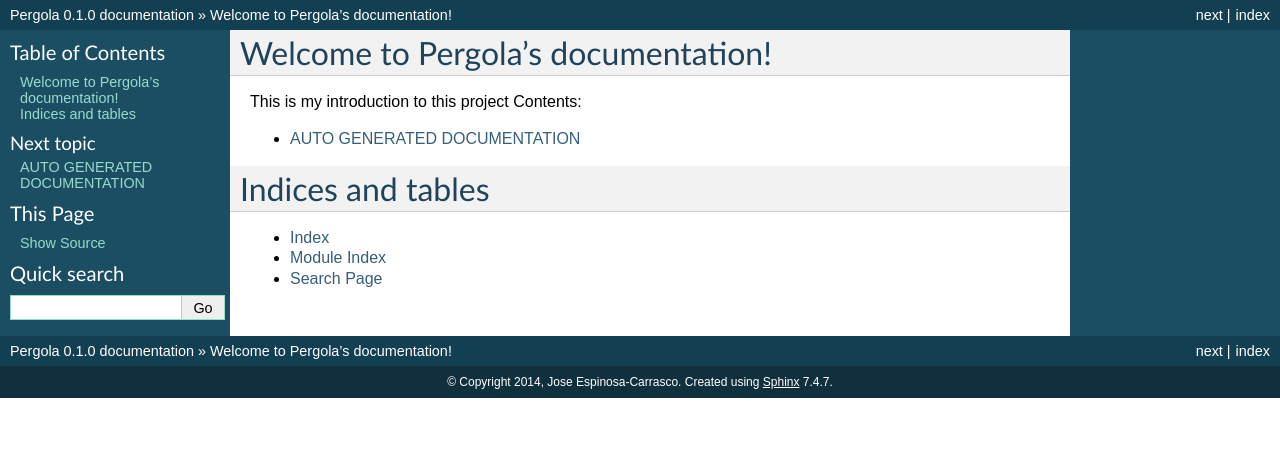
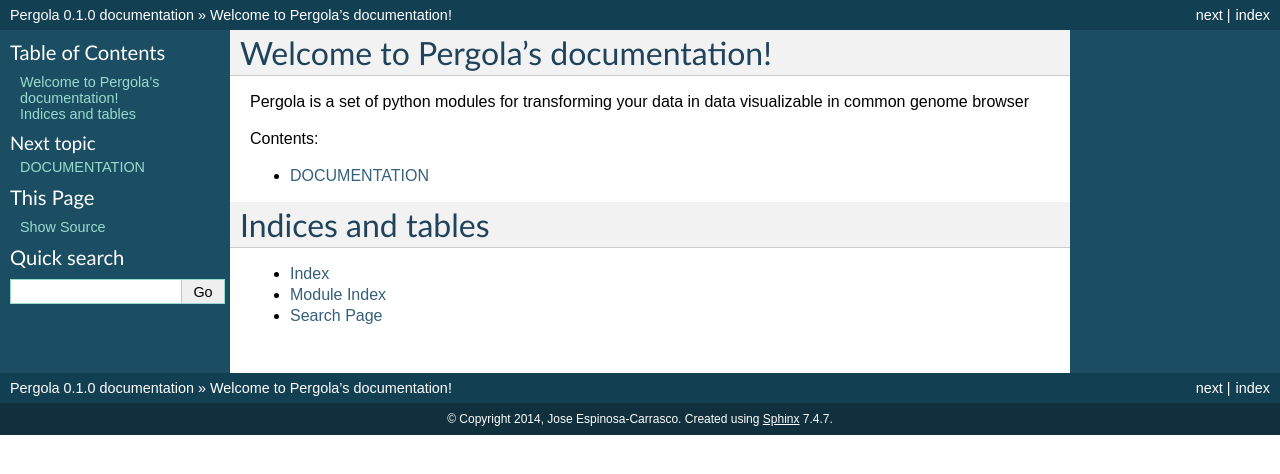
Before and after one commit to cbcrg/pergola, a Sphinx documentation site: the page built from doc/index.rst, in a window 1280 px wide. Shown: the top 474 px of the page. Built offline with Sphinx 7.4.7, drawn with Linux system fonts in a browser that asks for light colours.

Commit message:
Changing title of documentation page

```diff
--- a/doc/code.rst
+++ b/doc/code.rst
@@ -1,4 +1,4 @@
-AUTO GENERATED DOCUMENTATION
+DOCUMENTATION
 ============================
 
 .. automodule:: pergola
--- a/doc/index.rst
+++ b/doc/index.rst
@@ -6,7 +6,10 @@
 Welcome to Pergola's documentation!
 ===================================
 
-This is my introduction to this project
+Pergola is a set of python modules for transforming your data in data visualizable
+in common genome browser
+
+
 Contents:
 
 .. toctree::
```
